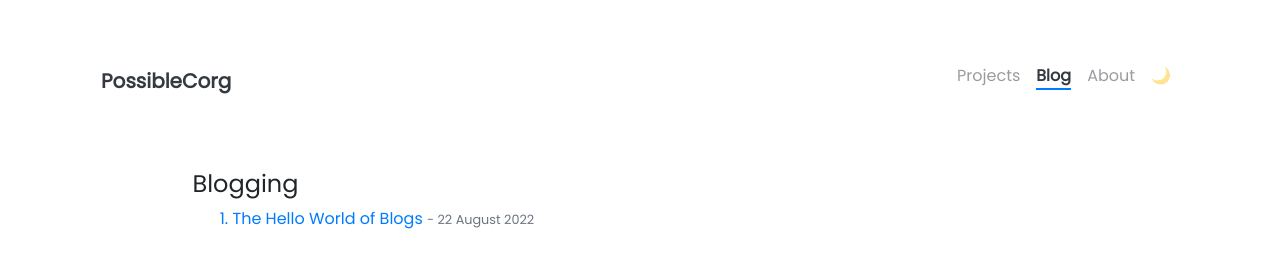
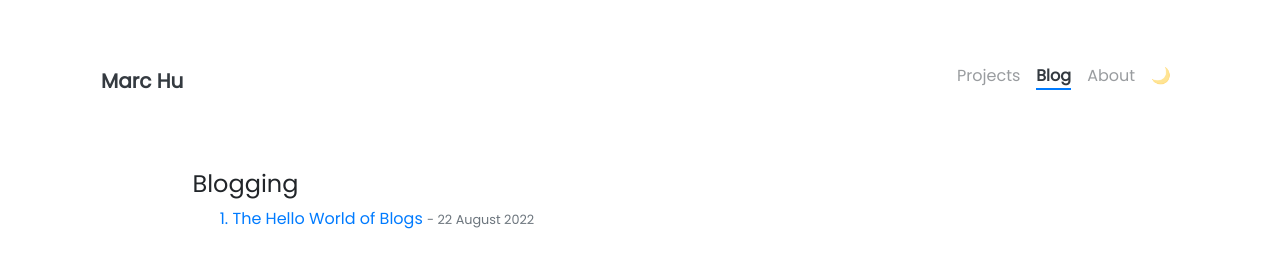
Before and after one commit to MarcccHuuu/MarcccHuuu.github.io, a Jekyll site: the page built from pages/tags.html, in a window 1280 px wide. Shown: the top 262 px of the page. Built offline with Jekyll 4.4.1, drawn with Linux system fonts in a browser that asks for light colours; nearby versions of some CDN libraries.

Commit message:
modified

```diff
--- a/_config.yml
+++ b/_config.yml
@@ -5,12 +5,12 @@
 # NOTE: it looks like you need to rebuild + repush everytime you update this _config.yml file
 
 ### Site Settings ###
-title               : PossibleCorg
+title               : Marc Hu
 description         : >-
                       Welcome to my Page!!
 baseurl             : "/online_cv_public"   # Change to empty quotes if you are hosting your site at <your-username>.github.io directly,
 #                                             otherwise will be hosted at <your-username>.github.io/{{base_url}}
-repository          : MarcccHuuu/MarcccHuuu.github.io               # Change to <your-username>/<your-username>.github.io (or remove it if you don't need remote projects)
+repository          : MarcccHuuu              # Change to <your-username>/<your-username>.github.io (or remove it if you don't need remote projects)
 open_new_tab        : false                             # Opens external URLs in new tab (works for posts, projects and navbar only)
 
 
```
Also changed, not shown: 9 other files.
